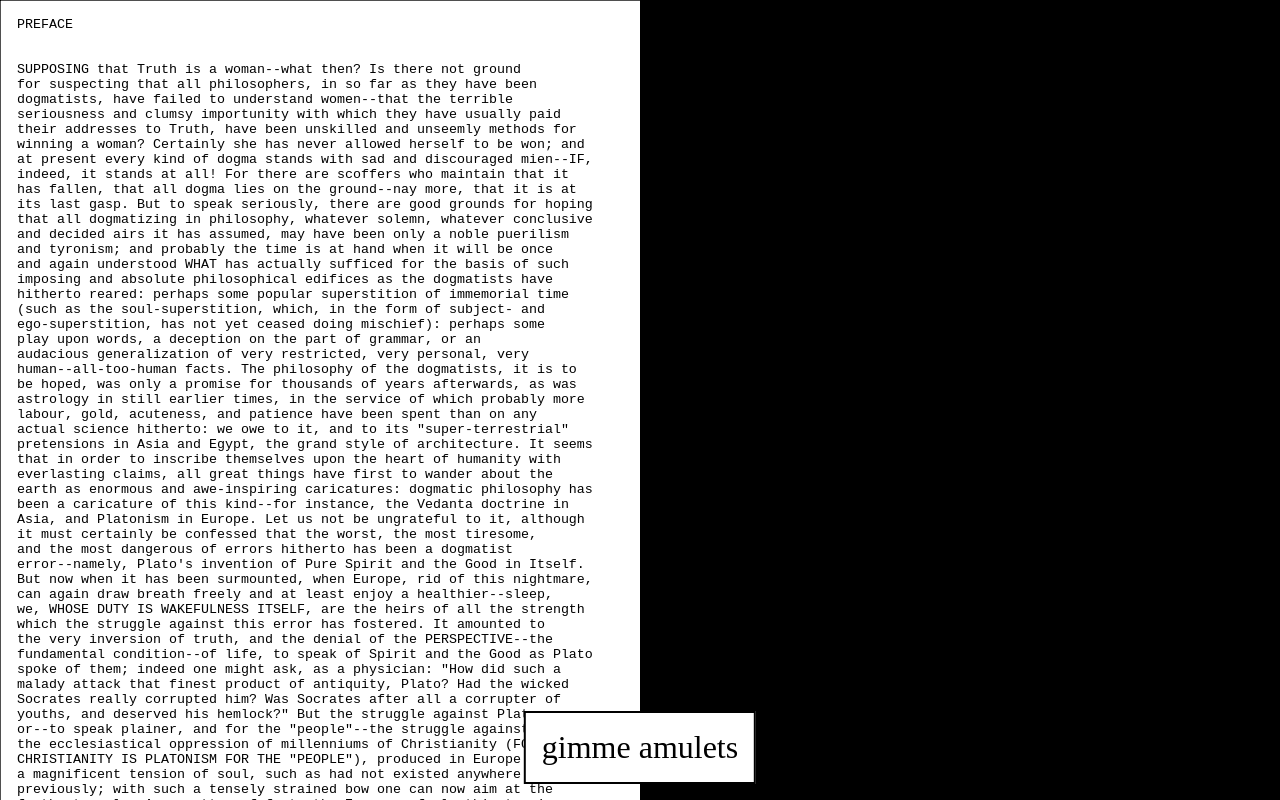
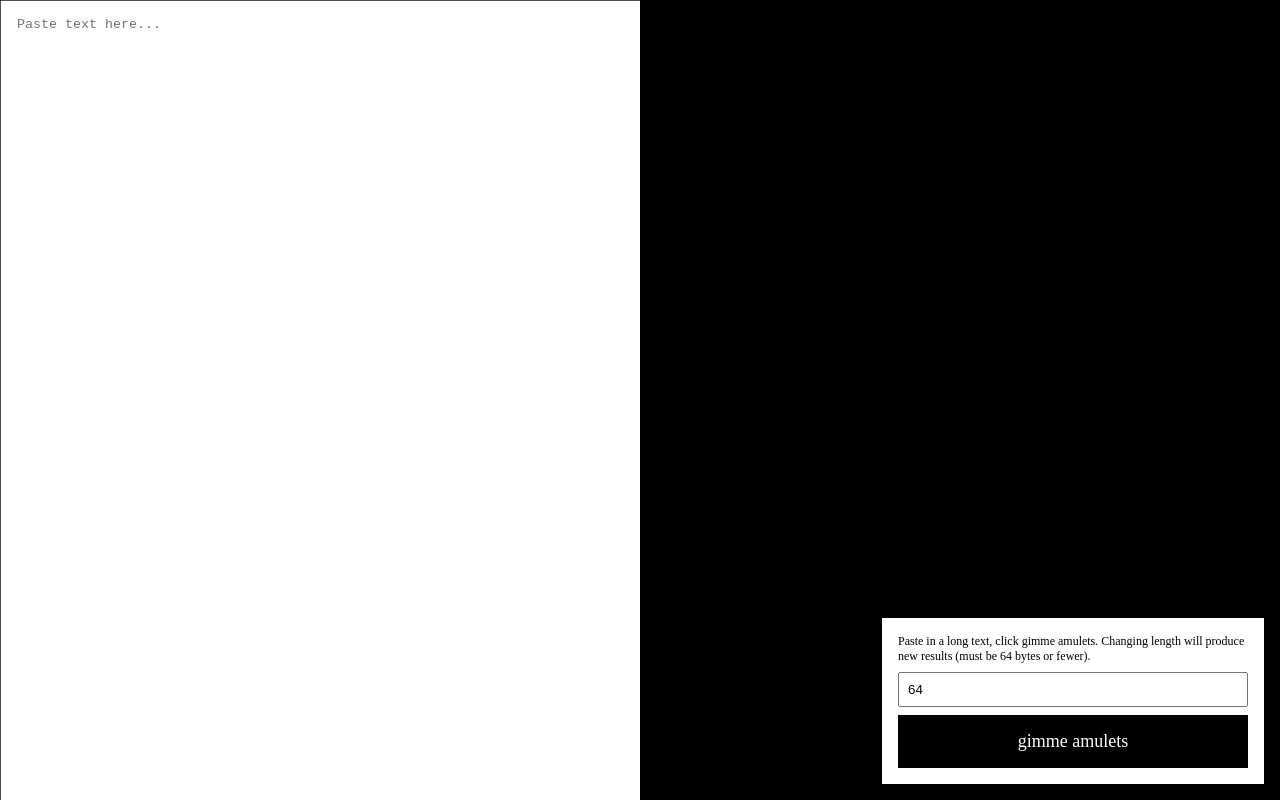
Before and after one commit to jakey-wan-kenobi/amuletoooor, a React (Create React App) app: page / in a window 1280 px wide. Built offline with nearby package versions, Linux system fonts and the light colour scheme; a web font is replaced by a local one.

Commit message:
works good.

```diff
--- a/src/App.css
+++ b/src/App.css
@@ -32,16 +32,12 @@
 }
 
 .App-button {
-  position: absolute;
-  bottom: 16px;
-  background: white;
-  font-size: 32px;
-  color: black;
+  font-size: 18px;
+  color: white;
   padding: 16px;
   cursor: pointer;
-  left: 50%;
-  transform: translateX(-50%);
-  border: 2px solid black;
+  background: black;
+  text-align: center;
 }
 
 .App-resultItem {
@@ -53,6 +49,28 @@
   white-space: pre-wrap;
 }
 
+.App-controls {
+  position: absolute;
+  bottom: 16px;
+  background: white;
+  color: black;
+  padding: 16px;
+  right: 16px;
+  max-width: 350px;
+}
+
+.App-helper {
+  margin-bottom: 8px;
+  font-size: 12px;
+}
+
+.App-controls input {
+  width: 100%;
+  padding: 8px;
+  box-sizing: border-box;
+  margin-bottom: 8px;
+}
+
 @font-face {
   font-family: 'EditorialNew';
   font-style: normal;
--- a/src/App.js
+++ b/src/App.js
@@ -1,7 +1,7 @@
 import React, { Component } from 'react'
 import logo from './logo.svg'
 import './App.css'
-import { text } from './text'
+// import { text } from './text'
 import { utils } from 'ethers'
 
 const getAmuletCount = (hash) => {
@@ -25,19 +25,32 @@ const toValidAmulet = (value) => {
 
 class App extends Component {
   state = {
-    text: text,
+    text: '',
+    byteCount: 64,
     results: []
   }
+  onChange = (e) => {
+    this.setState({
+      text: e.target.value
+    })
+  }
+  onChangeBytes = (e) => {
+    this.setState({
+      byteCount: e.target.value
+    })
+  }
   getAmulets = () => {
+    if (!this.state.text) return
     let amulets = []
-    const strings = this.state.text.match(/.{1,64}/g)
+    let finalText = this.state.text
+    let pattern = new RegExp('.{1,' + this.state.byteCount + '}', 'g')
+    const strings = finalText.match(pattern)
     strings.forEach((str) => {
       let potentialAmulet = toValidAmulet(str)
       if (potentialAmulet) {
         amulets.push(potentialAmulet)
       }
     })
-    console.log('AMULETS', amulets)
     this.setState({
       results: amulets
     })
@@ -47,6 +60,7 @@ class App extends Component {
       <div className='App-container'>
         <div className='App-paste'>
           <textarea
+            onChange={this.onChange}
             placeholder='Paste text here...'
             value={this.state.text}
             />
@@ -64,10 +78,19 @@ class App extends Component {
             })
           }
         </div>
-        <div
-          onClick={this.getAmulets}
-          className='App-button'>
-          gimme amulets
+        <div className='App-controls'>
+          <div className='App-helper'>Paste in a long text, click gimme amulets. Changing length will
+            produce new results (must be 64 bytes or fewer).
+          </div>
+          <input
+            placeholder='Length...'
+            value={this.state.byteCount}
+            onChange={this.onChangeBytes} />
+          <div
+            onClick={this.getAmulets}
+            className='App-button'>
+            gimme amulets
+          </div>
         </div>
       </div>
     )
```
